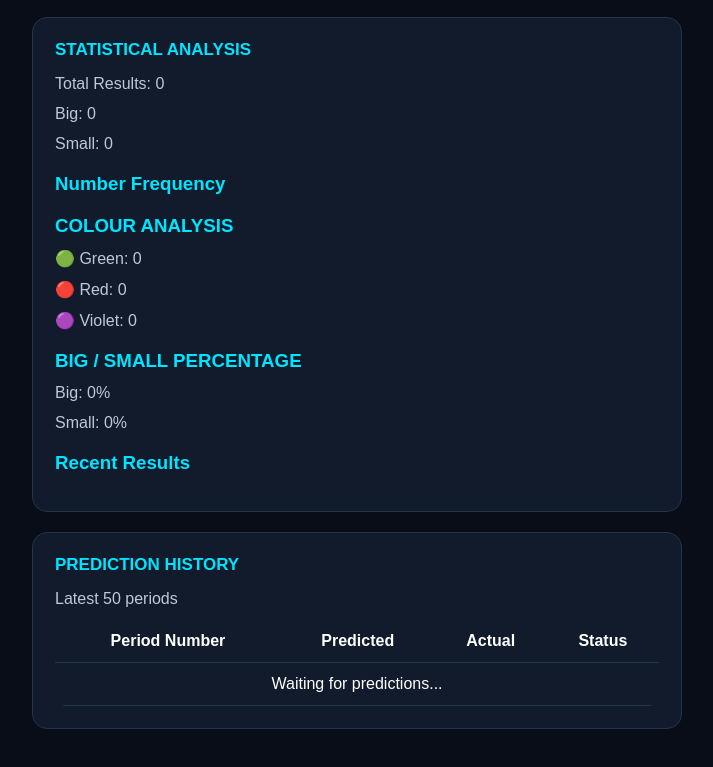
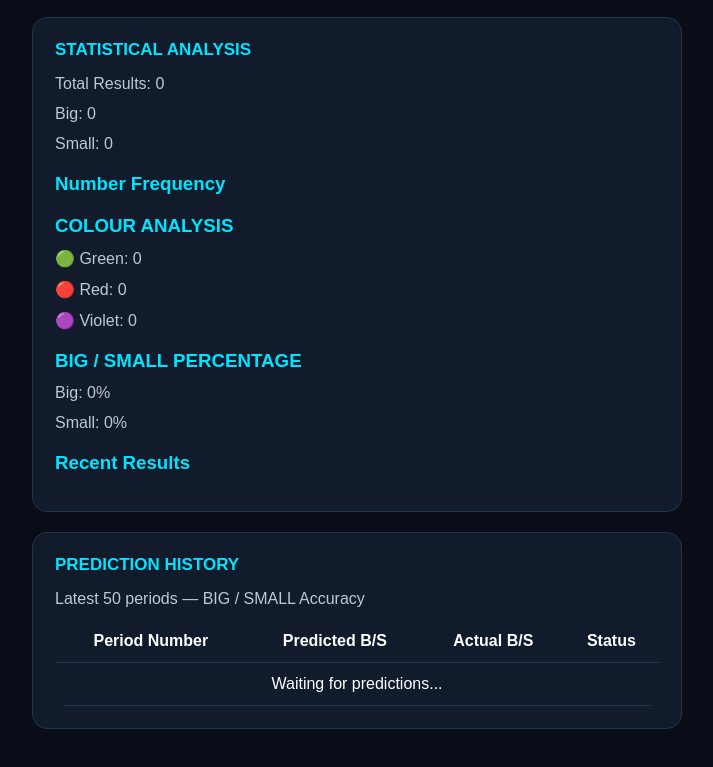
Before and after one commit to akhiljaison98-oss/-ultra-ai-prediction, a plain HTML site: page index.html in a window 1280 px wide. Shown: the part 600-1367 px from the top of the page, without its empty margins (283-996 px from the left). Drawn offline with Linux system fonts and the light colour scheme.

Commit message:
Update index.html

```diff
--- a/index.html
+++ b/index.html
@@ -61,18 +61,19 @@
 
 <section class="card">
 <h2>PREDICTION HISTORY</h2>
-<p>Latest 50 periods</p>
+<p>Latest 50 periods — BIG / SMALL Accuracy</p>
 
 <div class="table-container">
 <table>
 <thead>
 <tr>
 <th>Period Number</th>
-<th>Predicted</th>
-<th>Actual</th>
+<th>Predicted B/S</th>
+<th>Actual B/S</th>
 <th>Status</th>
 </tr>
 </thead>
+
 <tbody id="predictionHistory">
 <tr>
 <td colspan="4">Waiting for predictions...</td>
```
